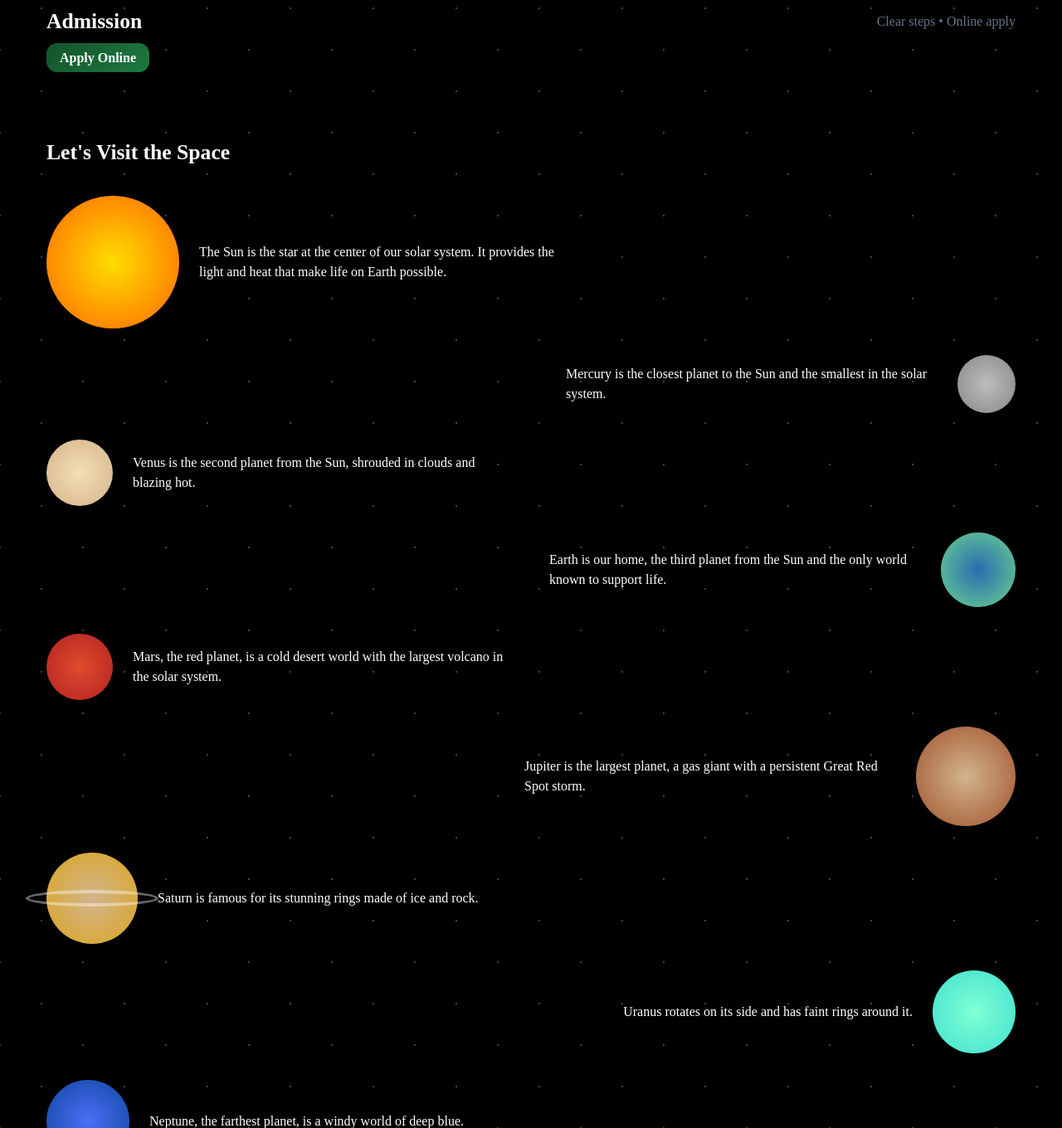
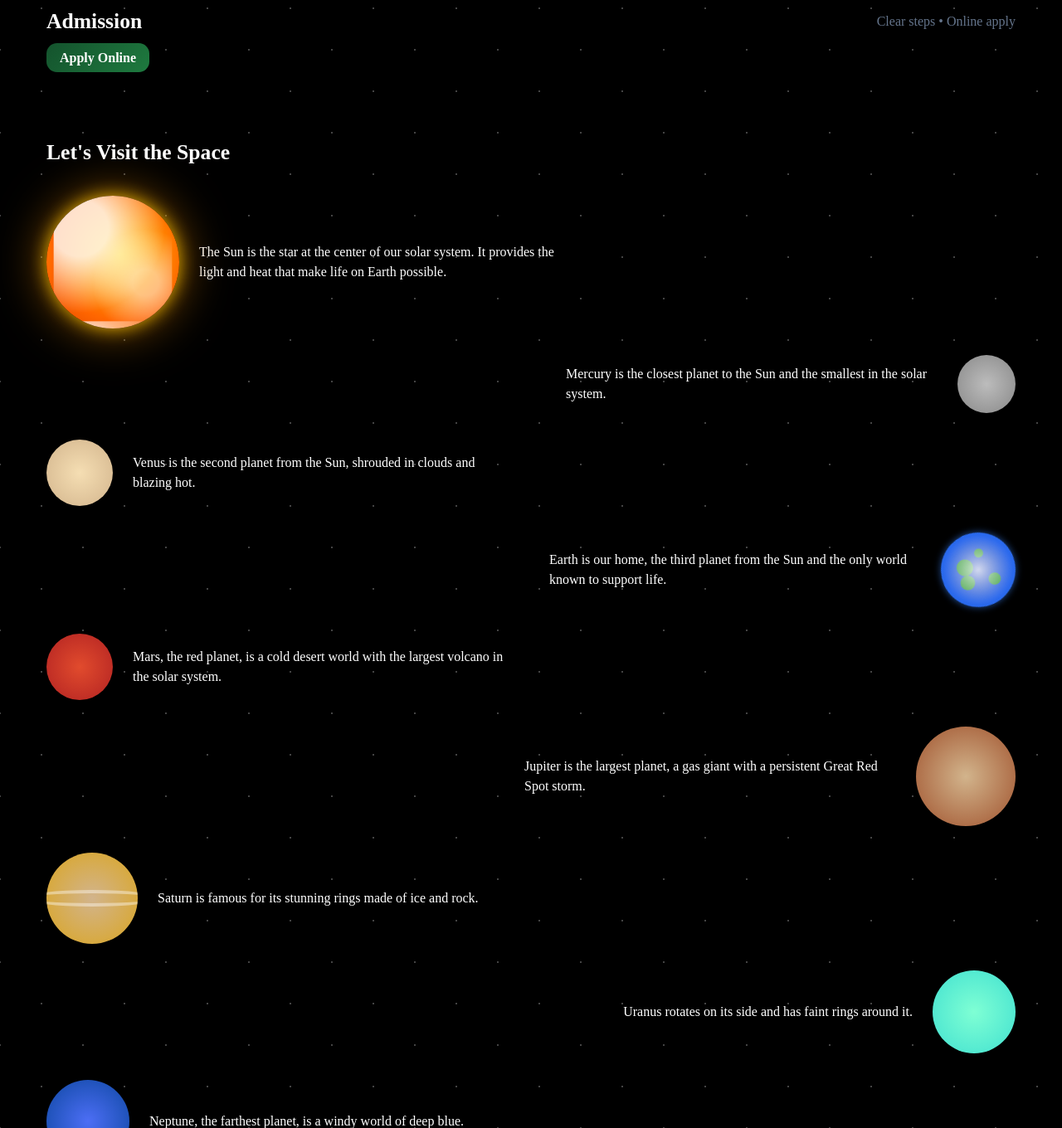
Before and after one commit to mahfuz-alam-shohan/ICPSC-Site, a PHP site: page / in a window 1280 px wide. Shown: the part 5140-6500 px from the top of the page at 83% size. Run offline with PHP 8.4, Linux system fonts and the light colour scheme; some libraries are stand-ins or nearby versions.

Commit message:
feat: add animated realistic sun and earth

```diff
--- a/frontend/components/common.css
+++ b/frontend/components/common.css
@@ -150,11 +150,13 @@ body.space-mode .nav-btn:hover,body.space-mode .nav-btn:focus,body.space-mode .m
 body.space-mode .mob{background:rgba(0,0,0,.8);border-color:rgba(255,255,255,.2)}
 body.space-mode .footer a.link{color:#93c5fd}
 
-#space .planet{border-radius:50%}
-#space .sun{width:160px;height:160px;background:radial-gradient(circle,#ffdd00,#ff6600)}
+#space .planet{border-radius:50%;background-repeat:no-repeat;background-size:cover;background-position:center;overflow:hidden}
+#space .sun{width:160px;height:160px;position:relative;background:radial-gradient(circle,#ffcc00,#ff6600);background-image:radial-gradient(circle at 20% 30%,rgba(255,255,255,.8)20%,transparent 60%),radial-gradient(circle at 80% 60%,rgba(255,255,255,.5)10%,transparent 40%),radial-gradient(circle,#ffcc00,#ff6600 70%,#e64a00 100%);box-shadow:0 0 20px rgba(255,200,0,.8),0 0 60px rgba(255,150,0,.6);animation:sun-flare 6s linear infinite}
+#space .sun::after{content:"";position:absolute;top:-15px;left:-15px;right:-15px;bottom:-15px;border-radius:50%;box-shadow:0 0 40px rgba(255,170,0,.6);animation:sun-pulse 4s ease-in-out infinite}
 #space .mercury{width:70px;height:70px;background:radial-gradient(circle,#bcbcbc,#888)}
 #space .venus{width:80px;height:80px;background:radial-gradient(circle,#f5deb3,#d2b48c)}
-#space .earth{width:90px;height:90px;background:radial-gradient(circle,#2b6cb0,#68d391)}
+#space .earth{width:90px;height:90px;position:relative;background:radial-gradient(circle at 35% 30%,#3b9d3f 8%,transparent 9%),radial-gradient(circle at 65% 60%,#3b9d3f 12%,transparent 13%),radial-gradient(circle at 40% 70%,#3b9d3f 6%,transparent 7%),radial-gradient(circle at 70% 40%,#3b9d3f 10%,transparent 11%),radial-gradient(circle,#1e40af,#2563eb 60%,#3b82f6 100%);box-shadow:0 0 8px rgba(59,130,246,.6);animation:earth-spin 20s linear infinite}
+#space .earth::after{content:"";position:absolute;inset:-5px;border-radius:50%;background:radial-gradient(circle at 50% 50%,rgba(255,255,255,.8)0,rgba(255,255,255,0)60%);animation:earth-clouds 20s linear infinite}
 #space .mars{width:80px;height:80px;background:radial-gradient(circle,#e14b2d,#b22222)}
 #space .jupiter{width:120px;height:120px;background:radial-gradient(circle,#d2b48c,#a0522d)}
 #space .saturn{width:110px;height:110px;background:radial-gradient(circle,#d2b48c,#daa520);position:relative}
@@ -162,3 +164,8 @@ body.space-mode .footer a.link{color:#93c5fd}
 #space .uranus{width:100px;height:100px;background:radial-gradient(circle,#7fffd4,#40e0d0)}
 #space .neptune{width:100px;height:100px;background:radial-gradient(circle,#4c6ef5,#0d47a1)}
 #space .item{margin:2rem 0}
+
+@keyframes sun-flare{0%{background-position:0 0,0 0}50%{background-position:10px -10px,-10px 10px}100%{background-position:0 0,0 0}}
+@keyframes sun-pulse{0%,100%{opacity:.8}50%{opacity:.4}}
+@keyframes earth-spin{from{transform:rotate(0)}to{transform:rotate(360deg)}}
+@keyframes earth-clouds{from{transform:rotate(0)}to{transform:rotate(-360deg)}}
```
